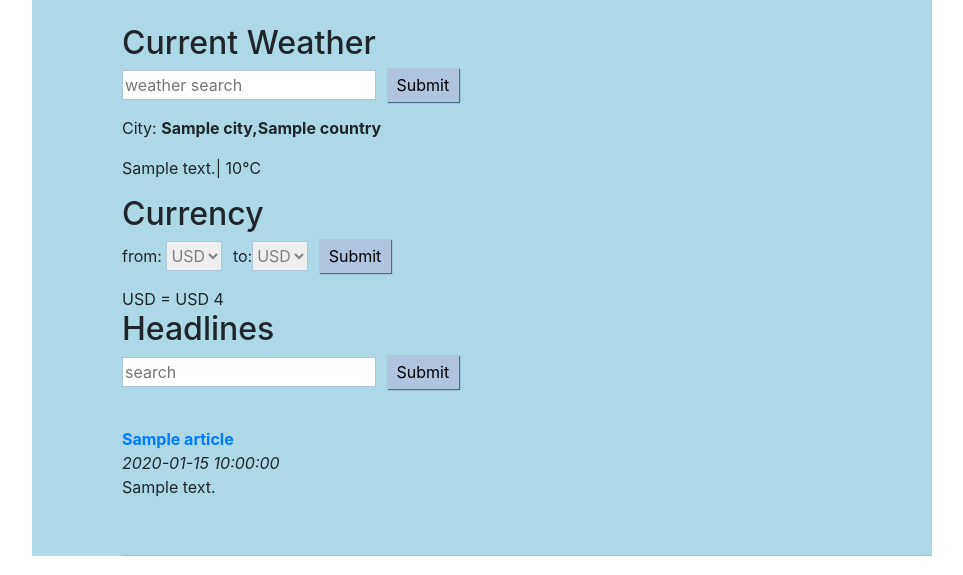
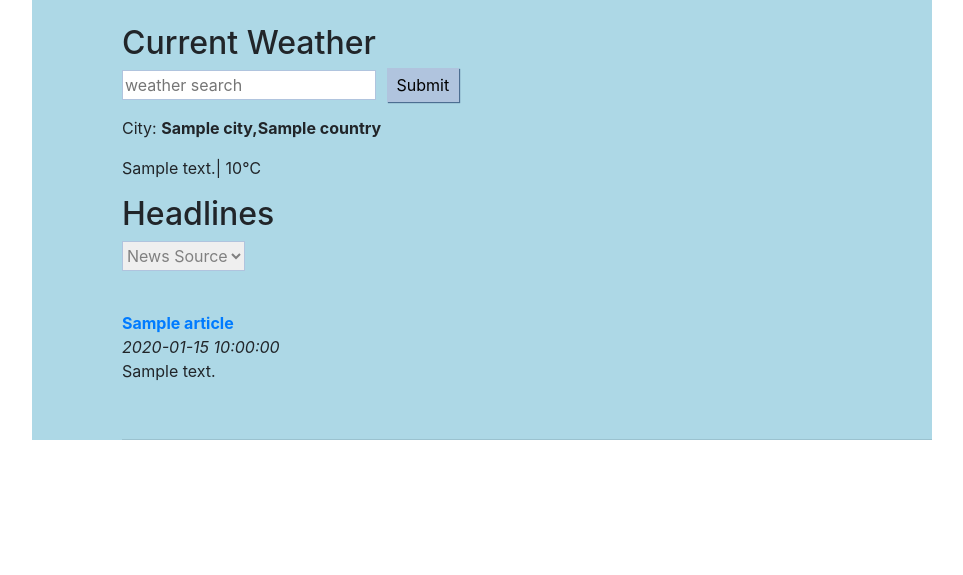
Before and after one commit to azulnaturalbz/NewsAggregator, a Flask app: template templates/home.html in a window 1280 px wide. Shown: the part 225-800 px from the top of the page, without its empty margins (158-1121 px from the left). Run offline with Flask 2, Linux system fonts and the light colour scheme; the template is opened without the code that fills it: most values are stand-ins (such as "Sample title", 1, 10 or a date in 2020); some libraries are stand-ins or nearby versions.

Commit message:
Refactored code & files to reflect updated changes

```diff
--- a/flaskprj01.py
+++ /dev/null
@@ -1,91 +0,0 @@
-import json
-import urllib2
-import urllib
-import feedparser
-import datetime
-from flask import make_response
-from flask import Flask
-from flask import render_template
-from flask import request
-
-app = Flask(__name__)
-
-RSS_FEEDS = {'bbn': 'https://www.breakingbelizenews.com/feed/',
-             'lov': 'http://lovefm.com/feed/',
-             'amd': 'http://amandala.com.bz/news/feed/',
-             'sps': 'https://www.sanpedrosun.com/feed/',
-             'rpt': 'http://www.reporter.bz/feed/',
-             'mybz':'http://www.mybelize.net/feed/'}
-
-DEFAULTS = {'publication': 'bbn',
-            'city': 'Belize,bz',
-            'currency_from': 'BZD',
-            'currency_to': 'USD'}
-
-WEATHER_URL = "http://api.openweathermap.org/data/2.5/weather?q={}&units=metric&APPID=addyourownappid"
-CURRENCY_URL = "https://openexchangerates.org//api/latest.json?app_id=addyourownappid"
-
-
-def get_value_with_fallback(key):
-    if request.args.get(key):
-        return request.args.get(key)
-    if request.cookies.get(key):
-        return request.cookies.get(key)
-    return DEFAULTS[key]
-
-
-@app.route("/")
-def home():
-# get cust headlines , based on user input or default
-    publication = get_value_with_fallback("publication")
-    articles=get_news(publication)
-# get cust weather based on user input or default
-    city = get_value_with_fallback("city")
-    weather = get_weather(city)
-# get customized currency from user input or default
-    currency_from = get_value_with_fallback("currency_from")
-    currency_to = get_value_with_fallback("currency_to")
-    rate, currencies = get_rate(currency_from, currency_to)
-    response = make_response(render_template("home.html", articles=articles, weather=weather, currency_from=currency_from,currency_to=currency_to, rate=rate, currencies=sorted(currencies)))
-    expires = datetime.datetime.now() + datetime.timedelta(days=365)
-    response.set_cookie("publication",publication,expires=expires)
-    response.set_cookie("city",city,expires=expires)
-    response.set_cookie("currency_from",currency_from,expires=expires)
-    response.set_cookie("currency_to",currency_to,expires=expires)
-    return response
-
-
-def get_news(query):
-    if not query or query.lower() not in RSS_FEEDS:
-        publication = DEFAULTS["publication"]
-    else:
-        publication = query.lower()
-    feed = feedparser.parse(RSS_FEEDS[publication])
-    return feed['entries']
-
-
-def get_weather(query):
-    api_url = "http://api.openweathermap.org/data/2.5/weather?q={}&units=metric&appid=f47aeab3995ca500141e77a82f634ba6"
-    query = urllib.quote(query)
-    url = api_url.format(query)
-    data = urllib2.urlopen(url).read()
-    parsed = json.loads(data)
-    weather = None
-    if parsed.get("weather"):
-        weather = {"description": parsed["weather"][0]["description"],
-                   "temperature": parsed["main"]["temp"],
-                   "city": parsed["name"],
-                   "country": parsed['sys']['country']}
-    return weather
-
-
-def get_rate(frm, to):
-    all_currency = urllib2.urlopen(CURRENCY_URL).read()
-    parsed = json.loads(all_currency).get('rates')
-    frm_rate = parsed.get(frm.upper())
-    to_rate = parsed.get(to.upper())
-    return to_rate / frm_rate, parsed.keys()
-
-
-if __name__ == '__main__':
-    app.run()
--- /dev/null
+++ b/main.py
@@ -0,0 +1,77 @@
+import json
+from urllib.request import urlopen
+from urllib.parse import quote
+import feedparser
+import datetime
+from flask import make_response
+from flask import Flask
+from flask import render_template
+from flask import request
+
+app = Flask(__name__)
+
+RSS_FEEDS = {'breaking-belize-news': 'https://www.breakingbelizenews.com/feed/',
+             'love-news': 'http://lovefm.com/feed/',
+             'amandala': 'http://amandala.com.bz/news/feed/',
+             'san-pedro-sun': 'https://www.sanpedrosun.com/feed/',
+             'reporter': 'http://www.reporter.bz/feed/',
+             'mybelize': 'http://www.mybelize.net/feed/'}
+
+DEFAULTS = {'publication': 'breaking-belize-news',
+            'city': 'Belize,bz',
+            'currency_from': 'BZD',
+            'currency_to': 'USD'}
+
+WEATHER_URL = "http://api.openweathermap.org/data/2.5/weather?q={}&units=metric&APPID=1f3d91f00155c1f35b07c2237891ded0"
+
+
+def get_value_with_fallback(key):
+    if request.args.get(key):
+        return request.args.get(key)
+    if request.cookies.get(key):
+        return request.cookies.get(key)
+    return DEFAULTS[key]
+
+
+@app.route("/")
+def home():
+    # get cust headlines , based on user input or default
+    publication = get_value_with_fallback("publication")
+    articles = get_news(publication)
+# get cust weather based on user input or default
+    city = get_value_with_fallback("city")
+    weather = get_weather(city)
+# get customized currency from user input or default
+    response = make_response(render_template(
+        "home.html", articles=articles, weather=weather, options=RSS_FEEDS))
+    expires = datetime.datetime.now() + datetime.timedelta(days=365)
+    response.set_cookie("publication", publication, expires=expires)
+    response.set_cookie("city", city, expires=expires)
+    return response
+
+
+def get_news(query):
+    if not query or query.lower() not in RSS_FEEDS:
+        publication = DEFAULTS["publication"]
+    else:
+        publication = query.lower()
+    feed = feedparser.parse(RSS_FEEDS[publication])
+    return feed['entries']
+
+
+def get_weather(query):
+    query = quote(query)
+    url = WEATHER_URL.format(query)
+    data = urlopen(url).read()
+    parsed = json.loads(data)
+    weather = None
+    if parsed.get("weather"):
+        weather = {"description": parsed["weather"][0]["description"],
+                   "temperature": parsed["main"]["temp"],
+                   "city": parsed["name"],
+                   "country": parsed['sys']['country']}
+    return weather
+
+
+if __name__ == '__main__':
+    app.run()
--- a/templates/home.html
+++ b/templates/home.html
@@ -66,28 +66,15 @@
     </form>
     <p>City: <b>{{ weather.city }},{{ weather.country }}</b></p>
     <p>{{ weather.description }}| {{ weather.temperature }}&#8451;</p>
-    <h2>Currency</h2>
-
-    <form>
-        from: <select name="currency_from">
-        {% for currency in currencies %}
-        <option value="{{ currency }}"{{ 'selected="selected"' if currency_from==currency }}>{{ currency }}</option>
-        {% endfor %}
-        </select>
-        to:<select name="currency_to">
-         {% for currency in currencies %}
-        <option value="{{ currency }}"{{ 'selected="selected"' if currency_to==currency }}>{{ currency }}</option>
-        {% endfor %}
-        </select>
-        <input type="submit" value="Submit">
-    </select>
-    </form>
-    {{ currency_from }} = {{ currency_to }} {{ rate }}
     <h2>Headlines</h2>
     <form>
-        <input type="text" name="publication" placeholder="search" />
-        <input type="submit" value="Submit">
-    </form>
+    <select name='publication' onchange='if(this.value != 0) { this.form.submit(); }'>
+        <option value='0'>News Source</option>
+        {% for key, value in options.items()%}
+        <option value='{{key}}'> {{key}}</option>
+        {%endfor%}
+    </select>
+</form>
     <br/>
     {% for article in articles %}
     <b><a href="{{ article.link }}">{{ article.title }}</a></b><br/>
```
Also changed, not shown: requirements.txt (added, +15 -0 lines), 1 other file.
